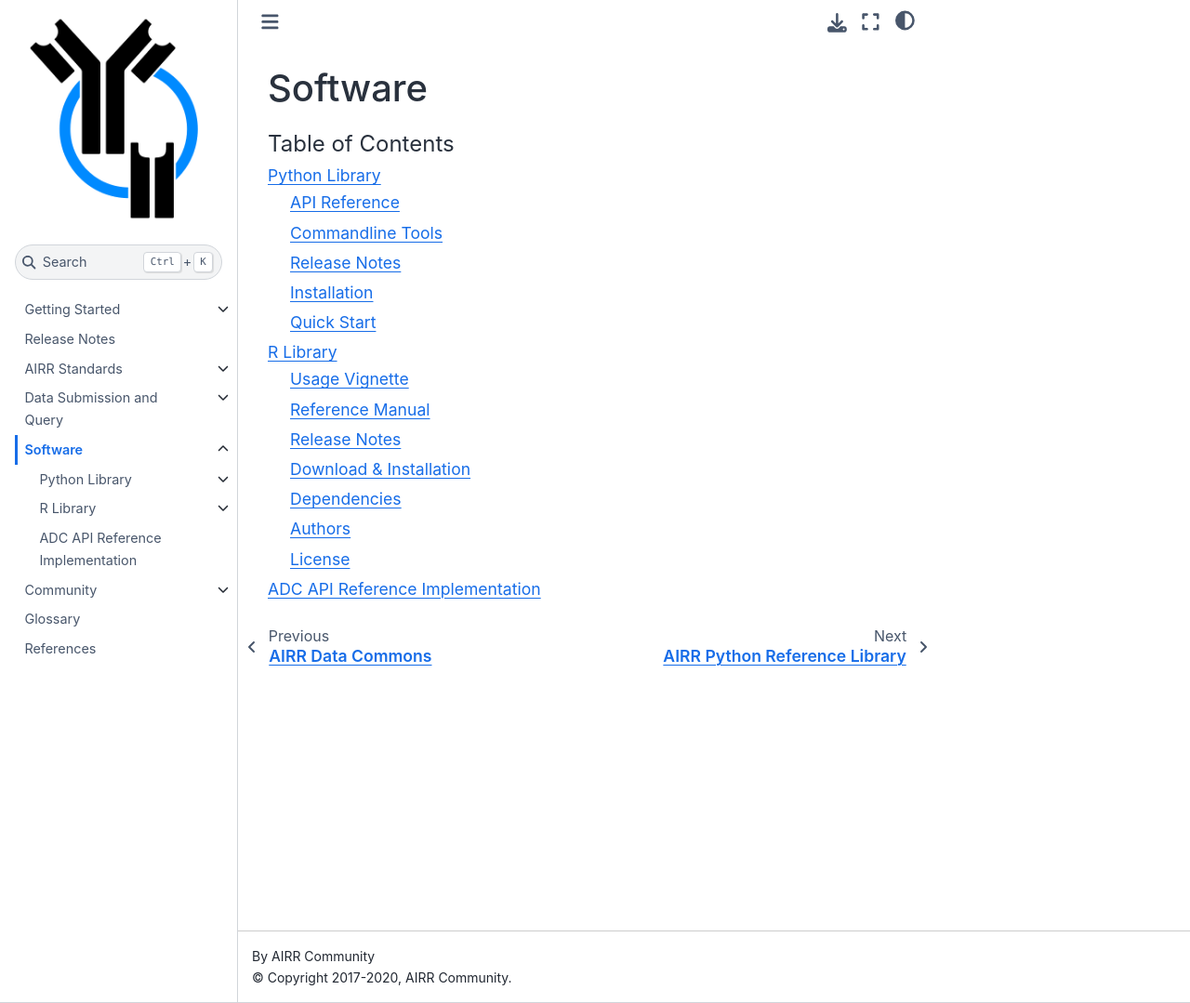
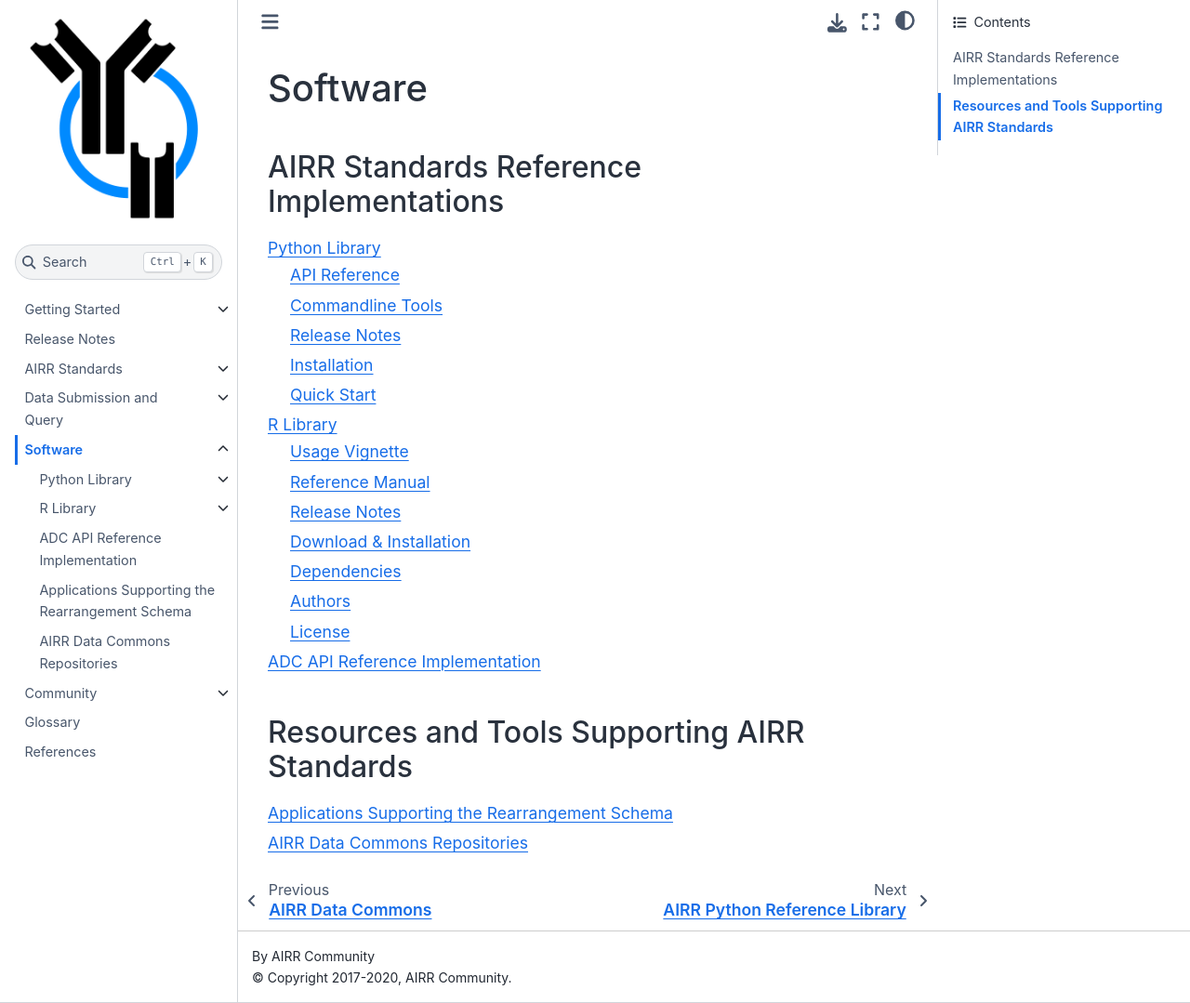
Before and after one commit to airr-community/airr-standards, a Sphinx documentation site: the page built from docs/software.rst, in a window 1280 px wide and 1079 px high. Shown: the whole window at 93% size. Built offline with Sphinx 7.4.7 and the Sphinx Book theme 1.1.4, drawn with Linux system fonts in a browser that asks for light colours; the version number could not be read and is left out.

Commit message:
Updates to the Rearrangement support table (#428)
* Update Rearrangement support table

Co-authored-by: Brian Corrie <bdcorrie@gmail.com>
Co-authored-by: Gregor Sturm <mail@gregor-sturm.de>

```diff
--- a/docs/resources/adc_support.rst
+++ b/docs/resources/adc_support.rst
@@ -1,3 +1,5 @@
+.. _ADCRepos:
+
 AIRR Data Commons Repositories
 ---------------------------------------
 
--- a/docs/software.rst
+++ b/docs/software.rst
@@ -2,10 +2,21 @@
 Software
 =======================
 
+AIRR Standards Reference Implementations
+-------------------------------------------------------------------------------
+
 .. toctree::
    :maxdepth: 2
-   :caption: Table of Contents
 
     Python Library <packages/airr-python/overview>
     R Library <packages/airr-R/overview>
     ADC API Reference Implementation <api/reference>
+
+Resources and Tools Supporting AIRR Standards
+-------------------------------------------------------------------------------
+
+.. toctree::
+   :maxdepth: 1
+
+    Applications Supporting the Rearrangement Schema <resources/rearrangement_support>
+    AIRR Data Commons Repositories <resources/adc_support>
```
Also changed, not shown: docs/resources/rearrangement_support.rst (+7 -0 lines), 1 other file.
